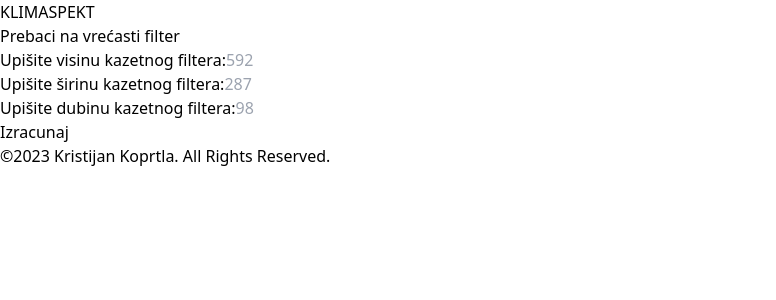
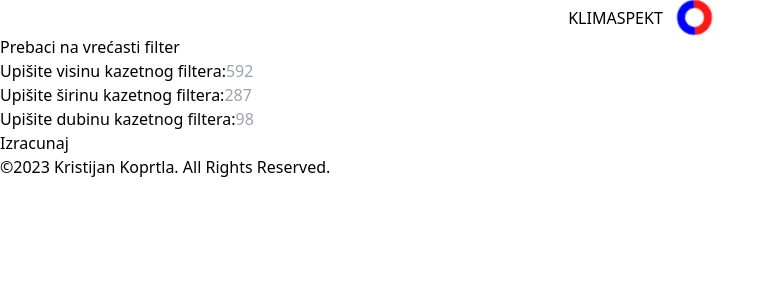
Before and after one commit to KristijanKoprtla/klimaspekt-cijenik, a React (Vite) app: page / in a window 1280 px wide. Shown: the top 300 px of the page, without its empty margins (0-776 px from the left). Built offline with nearby package versions, Linux system fonts and the light colour scheme.

Commit message:
Add spinner

```diff
--- a/src/App.jsx
+++ b/src/App.jsx
@@ -14,17 +14,18 @@ function App() {
     setShowBag(false);
   };
 
+  // Moram urediti malo spanove u inputu
   return (
     <div className="flex flex-col  h-screen">
       <h1 className="text-center mt-6 mb-4 text-3xl font-bold text-gray-900 dark:text-white md:text-5xl lg:text-6xl">
-        <span className="text-transparent bg-clip-text bg-gradient-to-r to-blue-500 from-red-700">
-          KLIMASPEKT
+        <span className="title ml-10 text-transparent bg-clip-text bg-gradient-to-r to-blue-200 from-blue-800">
+          KLIMASPEKT <div className="spinner-4"></div>
         </span>
       </h1>
 
       <button
         onClick={showBag ? handleBagFilter : handleFramedFilter}
-        className=" self-center m-4 bg-transparent hover:bg-blue-500 text-blue-700 font-semibold hover:text-white py-2 px-4 border border-blue-500 hover:border-transparent rounded shadow-"
+        className=" self-center m-4 bg-transparent hover:bg-blue-500 text-blue-600 font-semibold hover:text-white py-2 px-4 border border-blue-500 hover:border-transparent rounded shadow-"
       >
         {showBag ? "Prebaci na vrećasti filter" : "Prebaci na kazetni filter"}
       </button>
--- a/src/index.css
+++ b/src/index.css
@@ -1,3 +1,37 @@
 @tailwind base;
 @tailwind components;
 @tailwind utilities;
+
+.title {
+  display: flex;
+  justify-content: center;
+  align-items: center;
+  gap: 14px;
+}
+
+.spinner-4 {
+  width: 35px;
+  aspect-ratio: 1;
+  display: grid;
+  animation: s4 4s infinite;
+}
+.spinner-4::before,
+.spinner-4::after {
+  content: "";
+  grid-area: 1/1;
+  border: 8px solid;
+  border-radius: 50%;
+  border-color: #fb1818 #fb1818 blue blue;
+  mix-blend-mode: darken;
+  animation: s4 1s infinite linear;
+}
+.spinner-4::after {
+  border-color: white white white white;
+  animation-direction: reverse;
+}
+
+@keyframes s4 {
+  100% {
+    transform: rotate(1turn);
+  }
+}
```
Also changed, not shown: 4 other files (tests, documents, lock files or other folders).
